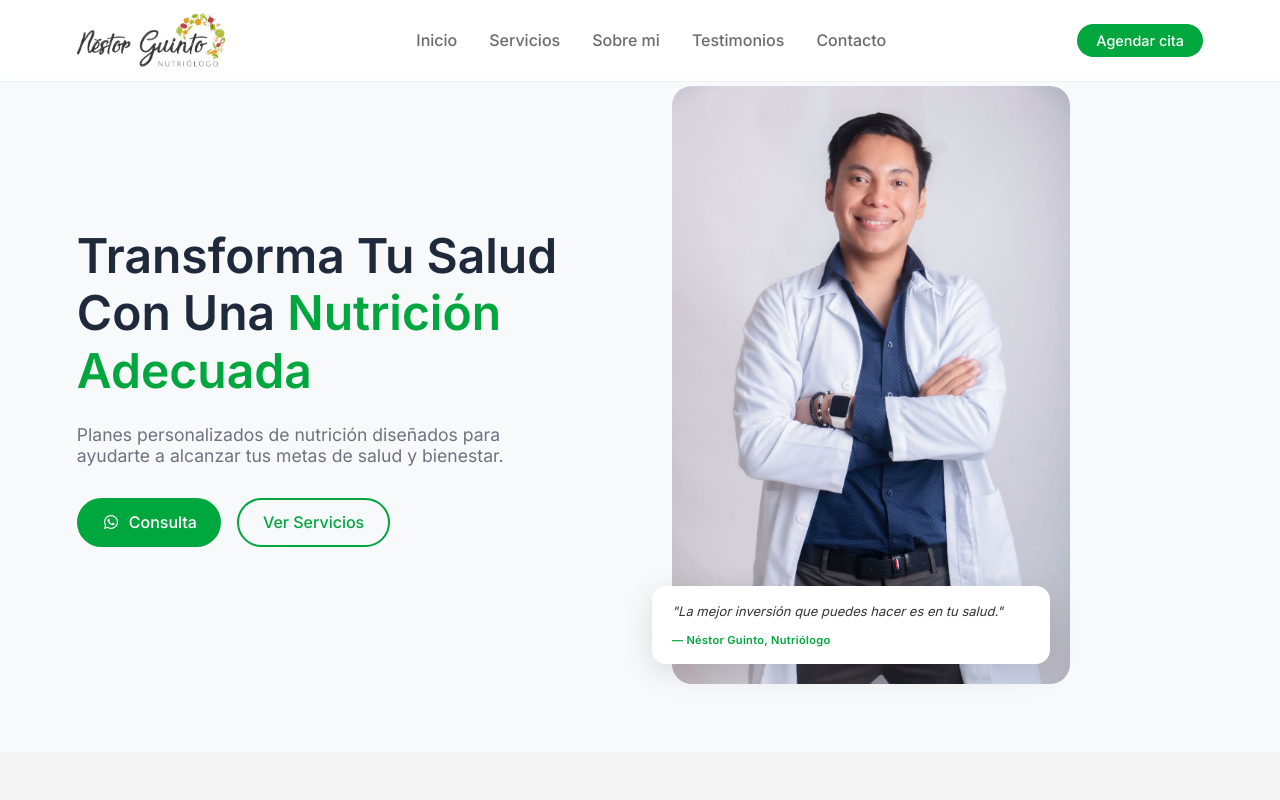
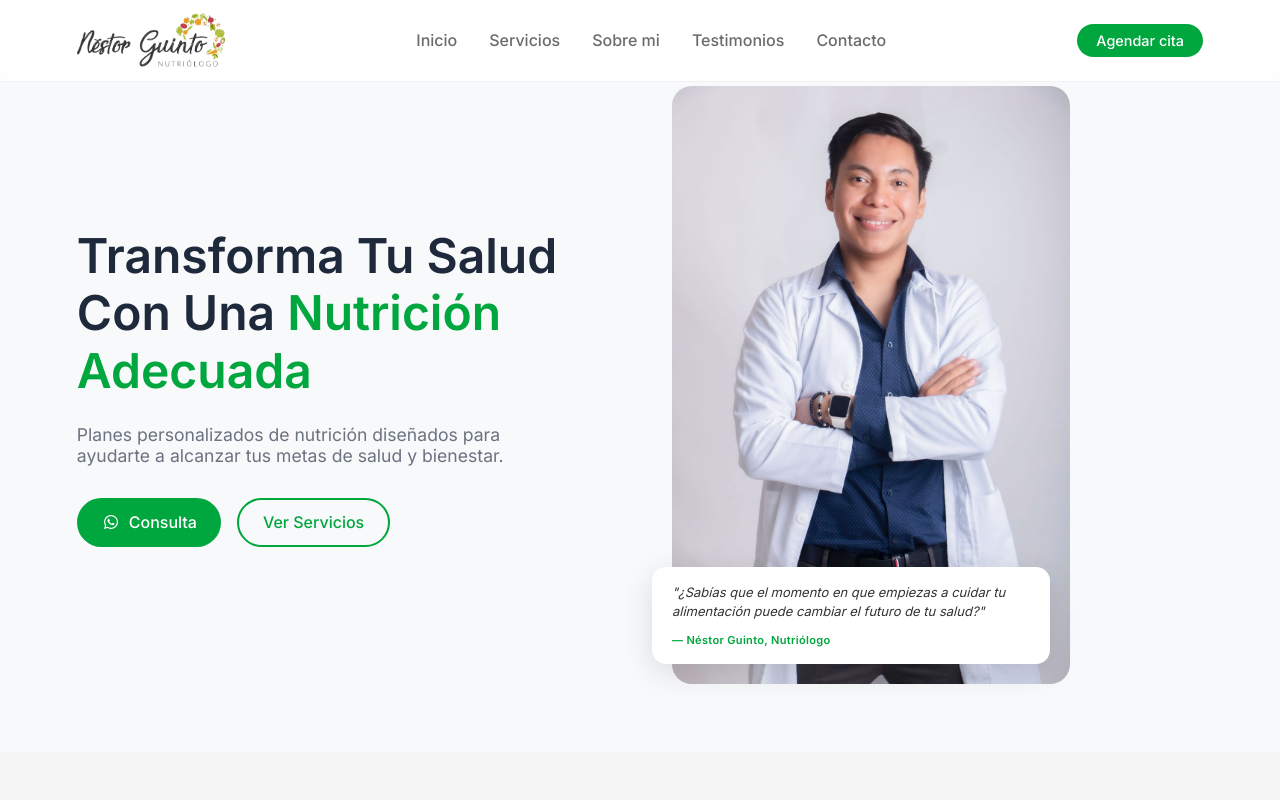
Before and after one commit to G-morenoB/NestorGuinto-Nutricion-, a React (Vite) app: page / in a window 1280 px wide. Shown: the top 800 px of the page. Built offline with nearby package versions, Linux system fonts and the light colour scheme.

Commit message:
cambio de frase en hero

```diff
--- a/src/components/Hero/Hero.jsx
+++ b/src/components/Hero/Hero.jsx
@@ -39,7 +39,7 @@ function Hero() {
           <div className="hero-img-wrapper">
             <img src="/images/HeroImg1.jpeg" alt="Nutricionista" />
             <div className="hero-quote">
-              <p>"La mejor inversión que puedes hacer es en tu salud."</p>
+              <p>"¿Sabías que el momento en que empiezas a cuidar tu alimentación puede cambiar el futuro de tu salud?"</p>
               <span>— Néstor Guinto, Nutriólogo</span>
             </div>
           </div>
```
